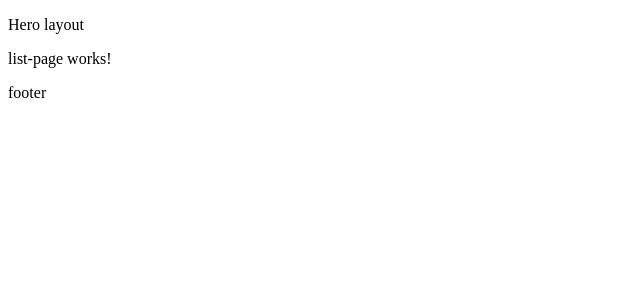
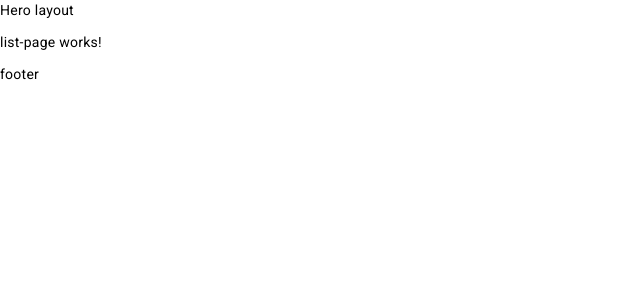
Before and after one commit to nicolashidalgo1989/06-heroesApp, an Angular app: page /heroes/list in a window 1280 px wide. Shown: the top 300 px of the page, without its empty margins (0-640 px from the left). Built offline with nearby package versions, Linux system fonts and the light colour scheme.

Commit message:
feat: instalacion angular material y prime flex

```diff
--- a/angular.json
+++ b/angular.json
@@ -35,6 +35,7 @@
               "src/assets"
             ],
             "styles": [
+              "@angular/material/prebuilt-themes/deeppurple-amber.css",
               "src/styles.css"
             ],
             "scripts": []
@@ -94,6 +95,7 @@
               "src/assets"
             ],
             "styles": [
+              "@angular/material/prebuilt-themes/deeppurple-amber.css",
               "src/styles.css"
             ],
             "scripts": []
--- a/package.json
+++ b/package.json
@@ -11,13 +11,16 @@
   "private": true,
   "dependencies": {
     "@angular/animations": "^17.0.0",
+    "@angular/cdk": "^17.0.5",
     "@angular/common": "^17.0.0",
     "@angular/compiler": "^17.0.0",
     "@angular/core": "^17.0.0",
     "@angular/forms": "^17.0.0",
+    "@angular/material": "^17.0.5",
     "@angular/platform-browser": "^17.0.0",
     "@angular/platform-browser-dynamic": "^17.0.0",
     "@angular/router": "^17.0.0",
+    "primeflex": "^3.3.1",
     "rxjs": "~7.8.0",
     "tslib": "^2.3.0",
     "zone.js": "~0.14.2"
--- a/src/index.html
+++ b/src/index.html
@@ -6,8 +6,10 @@
   <base href="/">
   <meta name="viewport" content="width=device-width, initial-scale=1">
   <link rel="icon" type="image/x-icon" href="favicon.ico">
+  <link href="https://fonts.googleapis.com/css2?family=Roboto:wght@300;400;500&display=swap" rel="stylesheet">
+  <link href="https://fonts.googleapis.com/icon?family=Material+Icons" rel="stylesheet">
 </head>
-<body>
+<body class="mat-typography">
   <app-root></app-root>
 </body>
 </html>
--- a/src/styles.css
+++ b/src/styles.css
@@ -1 +1,4 @@
 /* You can add global styles to this file, and also import other style files */
+
+html, body { height: 100%; }
+body { margin: 0; font-family: Roboto, "Helvetica Neue", sans-serif; }
```
Also changed, not shown: src/app/app.module.ts (+5 -3 lines), 1 other file (tests, documents, lock files or other folders).
